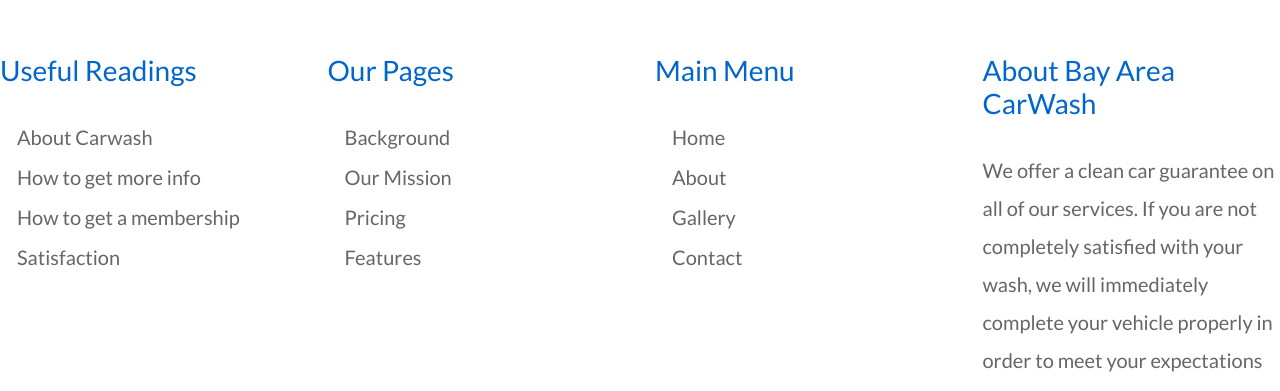
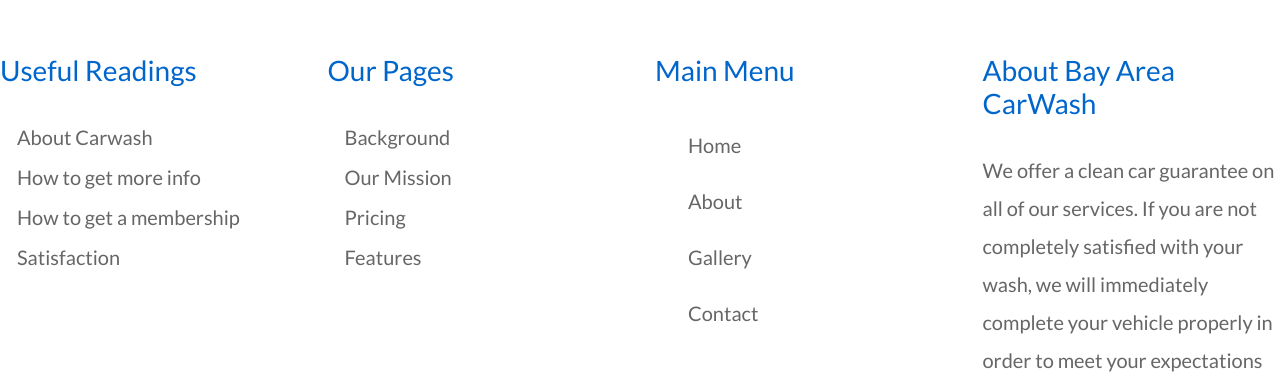
Before and after one commit to abdullahzabir/bayareacarwash, a plain HTML site: page index.html in a window 1280 px wide. Shown: the part 2986-3377 px from the top of the page. Drawn offline with Linux system fonts and the light colour scheme.

Commit message:
Update index.html

```diff
--- a/index.html
+++ b/index.html
@@ -242,10 +242,10 @@
                     <h3 class="tm-text-primary tm-mb-4">Main Menu</h3>
                     <nav class="tm-nav-secondary">
                         <ul>
-                            <li><a href="#">Home</a></li>
-                            <li><a href="#">About</a></li>
-                            <li><a href="#">Gallery</a></li>
-                            <li><a href="#">Contact</a></li>
+                            <li><a class="nav-link tm-nav-link" href="index.html">Home</a></li>
+                            <li><a class="nav-link tm-nav-link" href="about.html">About</a></li>
+                            <li><a class="nav-link tm-nav-link" href="gallery.html">Gallery</a></li>
+                            <li><a class="nav-link tm-nav-link" href="contact.html">Contact</a></li>
                         </ul>
                     </nav>
                 </div>
```
